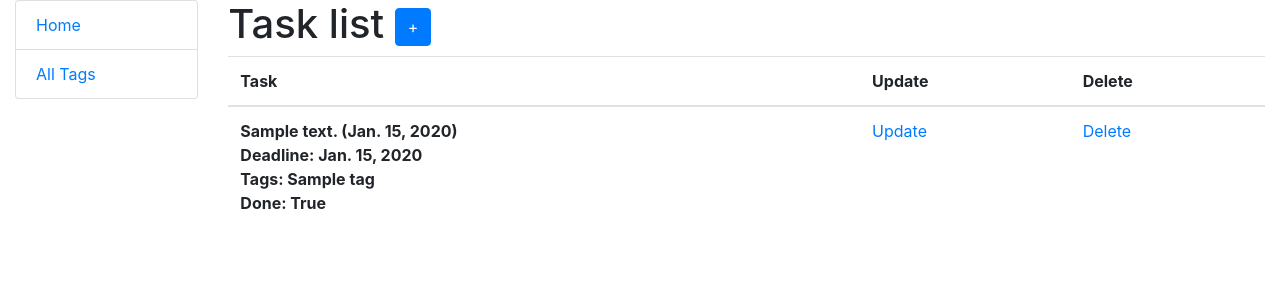
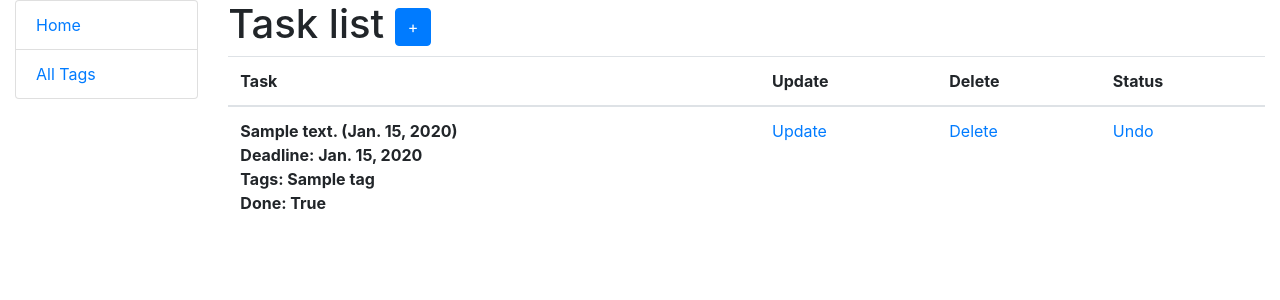
Before and after one commit to hai-le-di/django-practice, a Django app: page / in a window 1280 px wide. Shown: the top 300 px of the page. Run offline with Django 4.2, Linux system fonts and the light colour scheme; tables that the repository leaves empty hold one stand-in row (values such as "Sample post").

Commit message:
Create do_undo_task view

```diff
--- a/list/urls.py
+++ b/list/urls.py
@@ -8,6 +8,7 @@ from .views import (
     TagUpdateView,
     TagDeleteView,
     TagCreateView,
+    do_undo_task
 )
 
 urlpatterns = [
@@ -19,6 +20,7 @@ urlpatterns = [
     path("tags/<int:pk>/update/", TagUpdateView.as_view(), name="tag-update"),
     path("tags/<int:pk>/delete/", TagDeleteView.as_view(), name="tag-delete"),
     path("tags/create/", TagCreateView.as_view(), name="tag-create"),
+    path("tasks/<int:task_id>/<slug:param>/", do_undo_task, name="do-task"),
 ]
 
 
--- a/list/views.py
+++ b/list/views.py
@@ -1,4 +1,4 @@
-from django.shortcuts import render
+from django.shortcuts import render, redirect, get_object_or_404
 from django.urls import reverse_lazy
 from django.views import generic
 
@@ -50,3 +50,17 @@ class TagUpdateView(generic.UpdateView):
 class TagDeleteView(generic.DeleteView):
     model = Task
     success_url = reverse_lazy("list:tag-list")
+
+
+def do_undo_task(request, task_id, param):
+    task_obj = get_object_or_404(Task, id=task_id)
+
+    if task_obj and param == "undo":
+        task_obj.done = False
+        task_obj.save()
+
+    elif task_obj and param == "do":
+        task_obj.done = True
+        task_obj.save()
+
+    return redirect("list:task-list")
--- a/templates/list/task_list.html
+++ b/templates/list/task_list.html
@@ -14,6 +14,7 @@
           <th scope="col">Task</th>
           <th scope="col">Update</th>
           <th scope="col">Delete</th>
+          <th scope="col">Status</th>
         </tr>
       </thead>
       {% for task in task_list %}
@@ -34,7 +35,12 @@
               Done: {{ task.done }}
             </th>
             <td><a href="{% url 'list:task-update' pk=task.id %}">Update</a></td>
-            <td><a href="{% url 'list:task-delete' pk=task.id %}">Delete</a></td>
+            <td><a href="{% url 'list:task-delete' pk=task.id %}">Delete</a>
+            {% if task.done == True %}
+              <td><a href="{% url 'list:do-task' task_id=task.id param='undo' %}">Undo</a>
+            {% else %}
+              <td><a href="{% url 'list:do-task' task_id=task.id param='do' %}">Do</a>
+            {% endif %}
         </tr>
         {% endfor %}
       </tbody>
```
